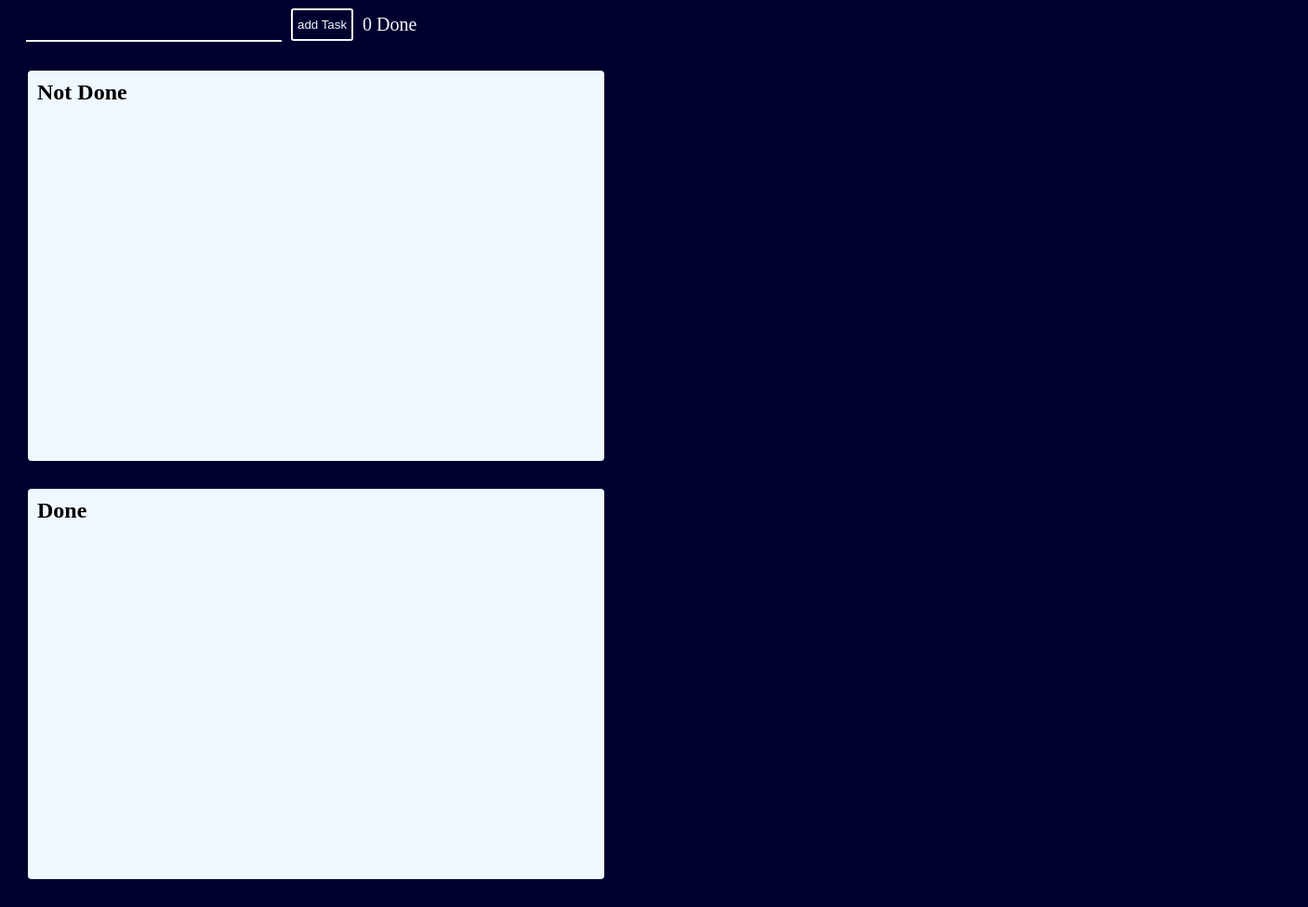
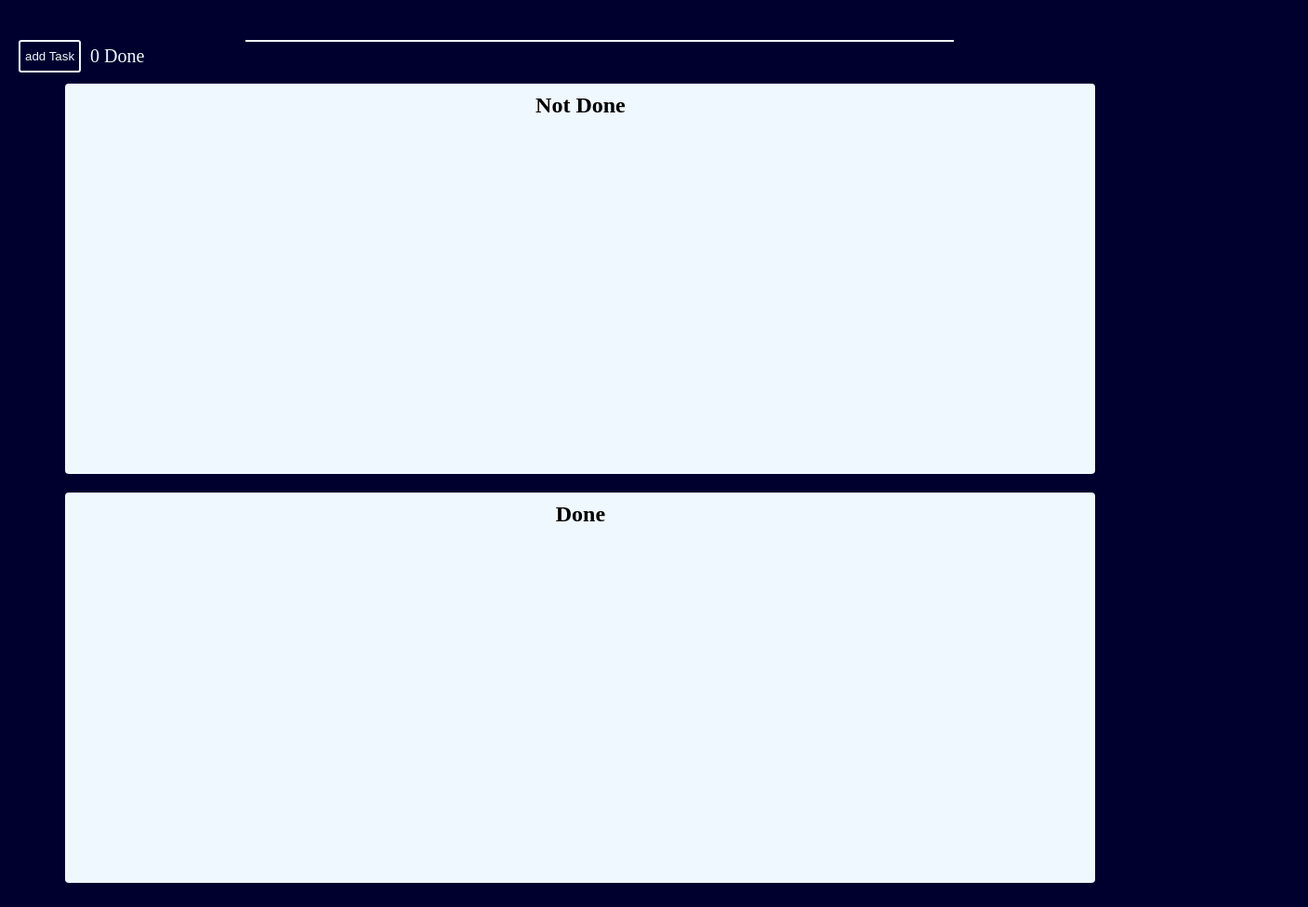
Before and after one commit to Theodore-Allen/react-ts-sja5q9, a React (Create React App) app: page / in a window 1280 px wide. Shown: the whole page at 93% size, 1407 px wide, since content can reach past the window. Built offline with nearby package versions, Linux system fonts and the light colour scheme.

Commit message:
1 file modified

```diff
--- a/style.css
+++ b/style.css
@@ -26,7 +26,7 @@ p {
   border-radius: 2px;
   transition: all 0.3s;
   padding: 7px;
-   min-width: 500px;
+   min-width: 70.5%;
   margin-bottom: 10px;
 }
 .base:hover {
@@ -41,14 +41,16 @@ p {
 }
 .input input
 {
-  margin-left: 18px;
+  position: relative;
+  left: -30%;
+  margin-left: 50%;
   background-color: transparent;
   outline: 0;
   border: 0;
   border-bottom: 2px solid aliceblue;
   padding: 0;
   height: 35px;
-  width: 275px;
+  width: 60%;
   font-size: larger;
   color: aliceblue;
 }
@@ -71,20 +73,29 @@ top:-2px;
 }
 .doneTodos
 {
-  margin: 30px;
+  position: relative;
+  text-align: center;
  border-radius: 4px;
  background-color: aliceblue;
   min-height: 400px;
   padding: 10px;
-  width: 600px;
+  width: 85%;
+  left: -44.5%;
+  margin-bottom: 20px;
+  margin-left: 50%;
+
 }
 .todos{
-  margin: 30px;
+  position: relative;
+  text-align: center;
  border-radius: 4px;
  background-color: aliceblue;
   min-height: 400px;
   padding: 10px;
-  width: 600px;
+  width: 85%;
+  left: -44.5%;
+  margin-bottom: 20px;
+  margin-left: 50%;
 }
 .todos h2, .doneTodos h2
 {
```
